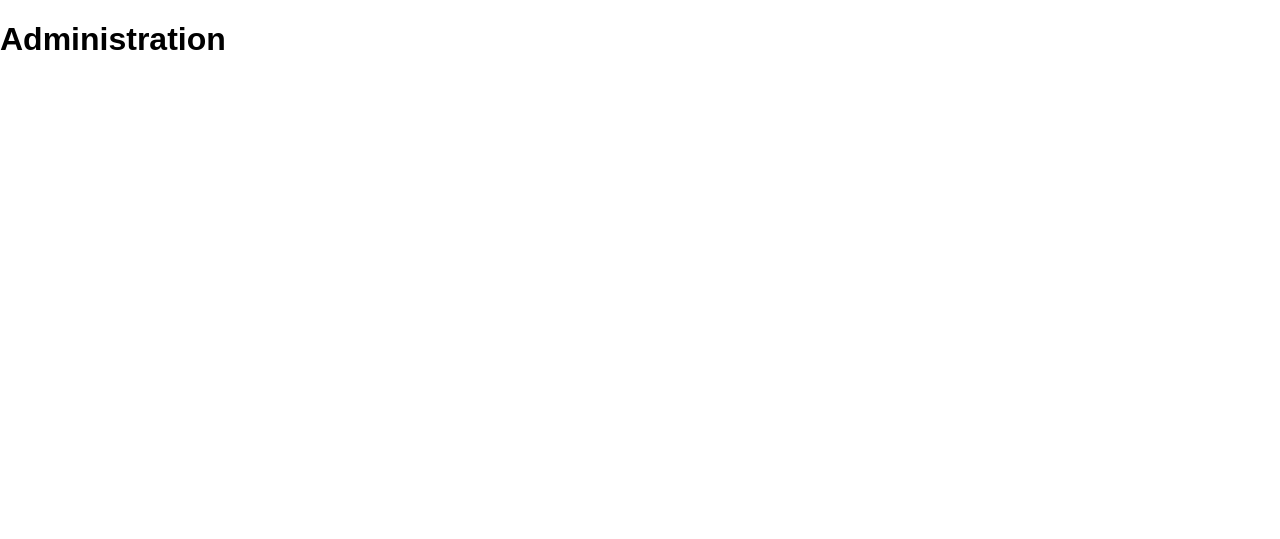
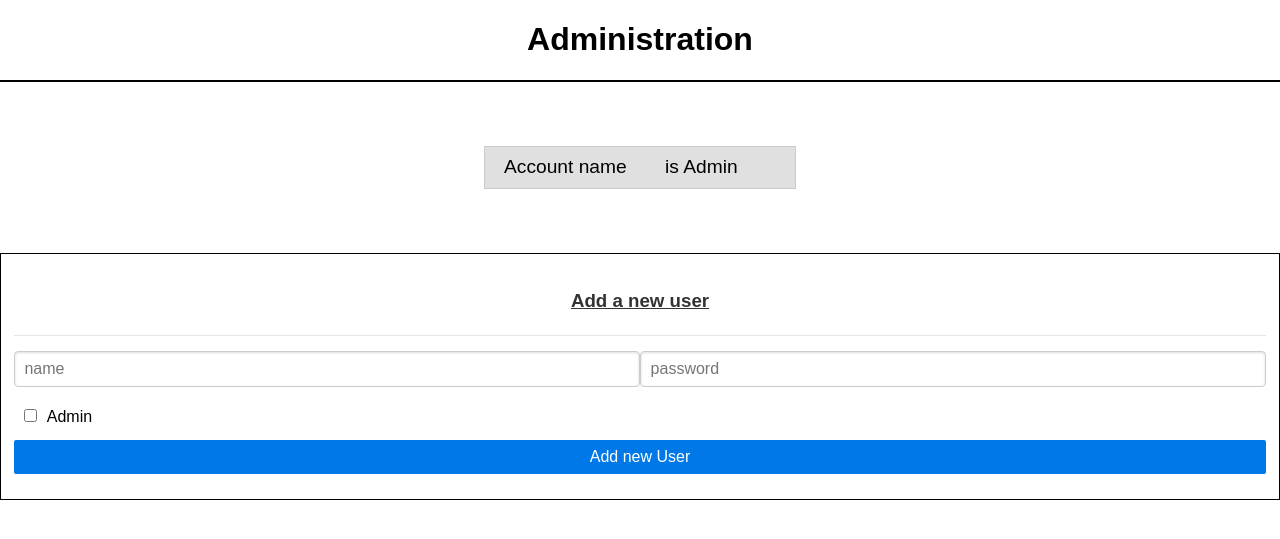
Before and after one commit to Codedotexe/IoT-Persistence-Api, a Flask app: page /admin in a window 1280 px wide. Before the commit the part shown is almost empty. Shown: the top 539 px of the page. Run offline with Flask 2, Linux system fonts and the light colour scheme; some libraries are stand-ins or nearby versions.

Commit message:
Added a lot of things, but still not done

```diff
--- a/app.py
+++ b/app.py
@@ -1,4 +1,4 @@
-from flask import Flask, request, render_template, make_response, abort, Response
+from flask import Flask, request, render_template, make_response, abort, Response, redirect
 from flask_httpauth import HTTPBasicAuth
 from werkzeug.security import check_password_hash, generate_password_hash
 from flask_sqlalchemy import SQLAlchemy
@@ -68,25 +68,36 @@
 @app.route("/admin")
 @auth.login_required(role=["admin"])
 def administrationPage():
-	return render_template("adminPage.html")
+	#action = request.args.get("action")
+
+	users = User.query.all()
+	return render_template("adminPage.html", users=users)
 
 # Admin html page which shows details about given user
 @app.route("/admin/user")
 @auth.login_required(role=["admin"])
 def administrationUserDetails():
+	username = request.args.get("name")
 	return render_template("adminPageUserDetails.html")
 
 # Admin endpoint to add a user
 @app.route("/admin/adduser", methods=["POST"])
 @auth.login_required(role=["admin"])
 def administrationAddUser():
-	username = requets.form["username"]
-	password = request.form["password"]
+	username = request.form.get("username")
+	password = request.form.get("password")
+	isAdmin = request.form.get("isAdmin") is not None
+
+
 	if validCredentials(username, password):
+		if User.query.filter_by(name=username).first() is not None:
+			return abort(400, "A user with that name already exists")
+
 		passwordHash = generate_password_hash(password)
-		db.session.add(User(name=username, passwordHash=passwordHash, isAdmin=0))
+		app.logger.info(f"Adding username={username} and admin={isAdmin}")
+		db.session.add(User(name=username, passwordHash=passwordHash, isAdmin=isAdmin))
 		db.session.commit()
-		return "Successfully added user"
+		return redirect("/admin")
 	else:
 		abort(400, "Username or password are not valid")
 
@@ -94,13 +105,14 @@
 @app.route("/admin/deluser")
 @auth.login_required(role=["admin"])
 def administrationDeleteUser():
-	db.remove(User.query.filter_by(name=username).first())
-	db.session.commit()
-
-	if cursor.rowcount > 0:
-		return "Successfully deleted user"
-	else:
-		abort(400, "Can not delete user because user does not exist")
+	username = request.args.get("username")
+	if username is not None:
+		userQuery = User.query.filter_by(name=username).first()
+		if userQuery is not None:
+			db.session.delete(userQuery)
+			db.session.commit()
+			return redirect("/admin")
+	abort(400, "Can not delete user because user does not exist")
 
 # Api endpoint to set a state
 @app.route("/set")
--- /dev/null
+++ b/static/css/main.css
@@ -0,0 +1,32 @@
+body {
+	font-family: sans-serif;
+}
+
+header {
+	text-align: center;
+	border-bottom: 2px solid;
+	margin-bottom: 5%;
+}
+
+.content>* {
+	margin-bottom: 5%;
+}
+
+table {
+	font-size: 1.2em;
+	margin: auto;
+}
+
+form {
+	border: 1px solid;
+	padding: 1%;
+}
+
+form legend {
+	text-align: center;
+	text-decoration: underline;
+}
+
+input[type="checkbox"] {
+	margin: 10px;
+}
--- a/templates/adminPage.html
+++ b/templates/adminPage.html
@@ -3,9 +3,52 @@
 	<head>
 		<meta charset="utf-8"/>
 		<title>Administration</title>
+		<link rel="stylesheet" href="{{ url_for('static', filename='css/main.css') }}"/>
 		<link rel="stylesheet" href="https://unpkg.com/purecss@2.0.6/build/pure-min.css" integrity="sha384-Uu6IeWbM+gzNVXJcM9XV3SohHtmWE+3VGi496jvgX1jyvDTXfdK+rfZc8C1Aehk5" crossorigin="anonymous"/>
 	</head>
 	<body>
-		<h1>Administration</h1>
+		<header class="pure-g">
+			<h1 class="pure-u-1">Administration</h1>
+		</header>
+
+		<div class="content">
+			<table class="pure-table pure-table-horizontal">
+				<thead>
+					<td>Account name</td>
+					<td>is Admin</td>
+					<td></td>
+				</thead>
+				<tbody>
+					{% for user in users %}
+						<tr>
+							<td>
+								<a href="/admin/user?username={{user.name | urlencode}}">{{ user.name }}</a>
+							</td>
+							<td>{{ "Yes" if user.isAdmin else "No" }}</td>
+							<td>
+								<a href="/admin/deluser?username={{user.name | urlencode}}">
+									<button>Delete User</button>
+								</a>
+							</td>
+						</tr>
+					{% endfor %}
+				</tbody>
+			</table>
+			<form class="pure-form pure-form-stacked" action="/admin/adduser" method="post">
+				<fieldset>
+					<legend>
+						<h3>Add a new user</h3>
+					</legend>
+					<div class="pure-g">
+						<input class="pure-u-1-2 pure-u-sm-1" type="text" placeholder="name" id="nameInput" name="username" required/>
+						<input class="pure-u-1-2 pure-u-sm-1" type="password" placeholder="password" id="passwordInput" name="password" minlength="8" required/>
+						<label class="pure-u-1-1 pure-checkbox" for="nameInput">
+							<input type="checkbox" id="isAdminInput" name="isAdmin"/>Admin
+						</label>
+						<button class="pure-u-1-1 pure-button pure-button-primary" type="submit">Add new User</button>
+					</div>
+				</fieldset>
+			</form>
+		</div>
 	</body>
 </html>
```
